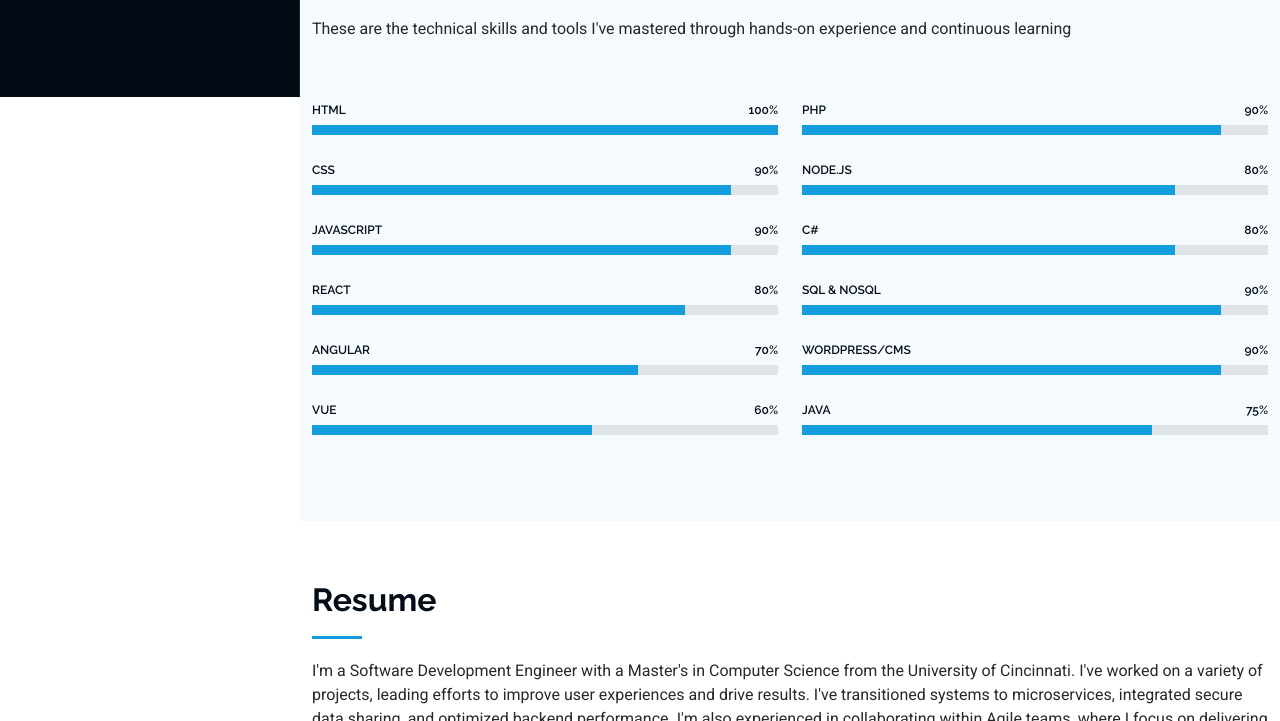
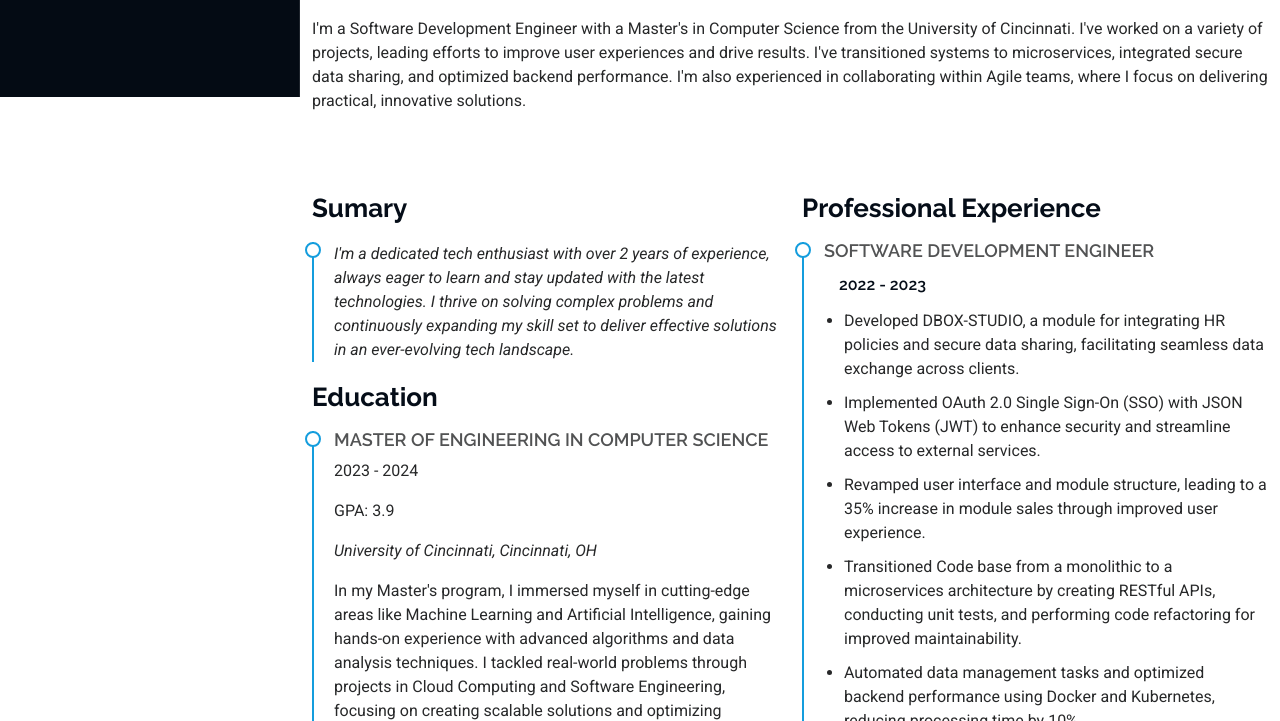
Before and after one commit to Sai-Manvith/Sai-Manvith.github.io, a plain HTML site: page index.html in a window 1280 px wide. Shown: the part 703-1424 px from the top of the page. Drawn offline with nearby package versions, Linux system fonts and the light colour scheme.

Commit message:
removed skills section

```diff
--- a/index.html
+++ b/index.html
@@ -178,126 +178,6 @@
     </section><!-- /About Section -->
 
     <!-- Skills Section -->
-    <section id="skills" class="skills section light-background">
-
-      <!-- Section Title -->
-      <div class="container section-title" data-aos="fade-up">
-        <h2>Skills</h2>
-        <p>These are the technical skills and tools I've mastered through hands-on experience and continuous learning</p>
-      </div><!-- End Section Title -->
-
-      <div class="container" data-aos="fade-up" data-aos-delay="100">
-
-        <div class="row skills-content skills-animation">
-
-          <div class="col-lg-6">
-
-            <div class="progress">
-              <span class="skill"><span>HTML</span> <i class="val">100%</i></span>
-              <div class="progress-bar-wrap">
-                <div class="progress-bar" role="progressbar" aria-valuenow="100" aria-valuemin="0" aria-valuemax="100"></div>
-              </div>
-            </div>
-            <!-- End Skills Item -->
-
-            <div class="progress">
-              <span class="skill"><span>CSS</span> <i class="val">90%</i></span>
-              <div class="progress-bar-wrap">
-                <div class="progress-bar" role="progressbar" aria-valuenow="90" aria-valuemin="0" aria-valuemax="100"></div>
-              </div>
-            </div>
-            <!-- End Skills Item -->
-
-            <div class="progress">
-              <span class="skill"><span>JavaScript</span> <i class="val">90%</i></span>
-              <div class="progress-bar-wrap">
-                <div class="progress-bar" role="progressbar" aria-valuenow="90" aria-valuemin="0" aria-valuemax="100"></div>
-              </div>
-            </div>
-            <!-- End Skills Item -->
-            <div class="progress">
-              <span class="skill"><span>React</span> <i class="val">80%</i></span>
-              <div class="progress-bar-wrap">
-                <div class="progress-bar" role="progressbar" aria-valuenow="80" aria-valuemin="0" aria-valuemax="100"></div>
-              </div>
-            </div>
-            <!-- End Skills Item -->
-
-            <div class="progress">
-              <span class="skill"><span>Angular</span> <i class="val">70%</i></span>
-              <div class="progress-bar-wrap">
-                <div class="progress-bar" role="progressbar" aria-valuenow="70" aria-valuemin="0" aria-valuemax="100"></div>
-              </div>
-            </div>
-            <!-- End Skills Item -->
-
-            <div class="progress">
-              <span class="skill"><span>Vue</span> <i class="val">60%</i></span>
-              <div class="progress-bar-wrap">
-                <div class="progress-bar" role="progressbar" aria-valuenow="60" aria-valuemin="0" aria-valuemax="100"></div>
-              </div>
-            </div>
-            <!-- End Skills Item -->
-
-          </div>
-
-          <div class="col-lg-6">
-
-            <div class="progress">
-              <span class="skill"><span>PHP</span> <i class="val">90%</i></span>
-              <div class="progress-bar-wrap">
-                <div class="progress-bar" role="progressbar" aria-valuenow="90" aria-valuemin="0" aria-valuemax="100"></div>
-              </div>
-            </div>
-            <!-- End Skills Item -->
-
-            <div class="progress">
-              <span class="skill"><span>Node.js</span> <i class="val">80%</i></span>
-              <div class="progress-bar-wrap">
-                <div class="progress-bar" role="progressbar" aria-valuenow="80" aria-valuemin="0" aria-valuemax="100"></div>
-              </div>
-            </div>
-            <!-- End Skills Item -->
-
-            <div class="progress">
-              <span class="skill"><span>C#</span> <i class="val">80%</i></span>
-              <div class="progress-bar-wrap">
-                <div class="progress-bar" role="progressbar" aria-valuenow="80" aria-valuemin="0" aria-valuemax="100"></div>
-              </div>
-            </div>
-            <!-- End Skills Item -->
-
-            <div class="progress">
-              <span class="skill"><span>SQL & NoSQL</span> <i class="val">90%</i></span>
-              <div class="progress-bar-wrap">
-                <div class="progress-bar" role="progressbar" aria-valuenow="90" aria-valuemin="0" aria-valuemax="100"></div>
-              </div>
-            </div>
-            <!-- End Skills Item -->
-
-            <div class="progress">
-              <span class="skill"><span>WordPress/CMS</span> <i class="val">90%</i></span>
-              <div class="progress-bar-wrap">
-                <div class="progress-bar" role="progressbar" aria-valuenow="90" aria-valuemin="0" aria-valuemax="100"></div>
-              </div>
-            </div>
-            <!-- End Skills Item -->
-
-            <div class="progress">
-              <span class="skill"><span>Java</span> <i class="val">75%</i></span>
-              <div class="progress-bar-wrap">
-                <div class="progress-bar" role="progressbar" aria-valuenow="75" aria-valuemin="0" aria-valuemax="100"></div>
-              </div>
-            </div>
-            <!-- End Skills Item -->
-
-          </div>
-
-        </div>
-
-      </div>
-
-    </section><!-- /Skills Section -->
 
     <!-- Resume Section -->
     <section id="resume" class="resume section">
```
